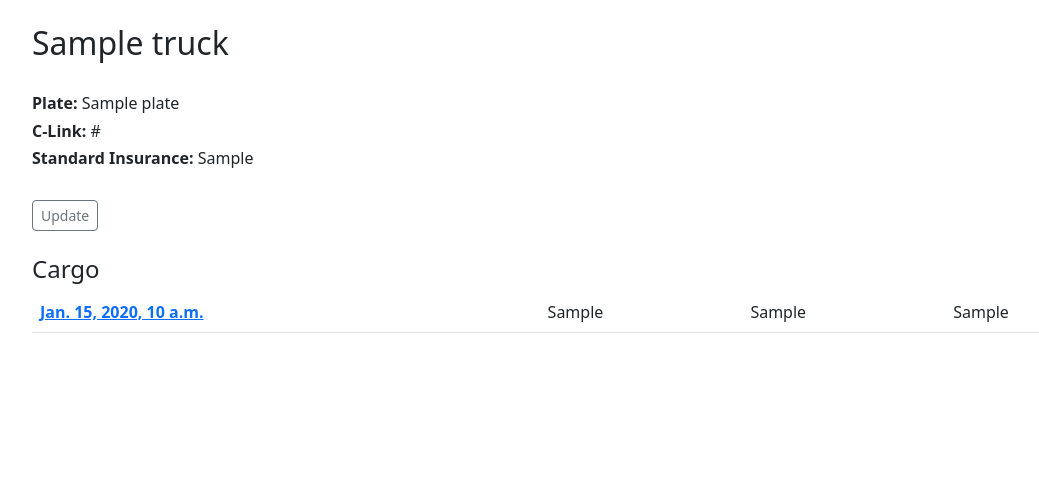
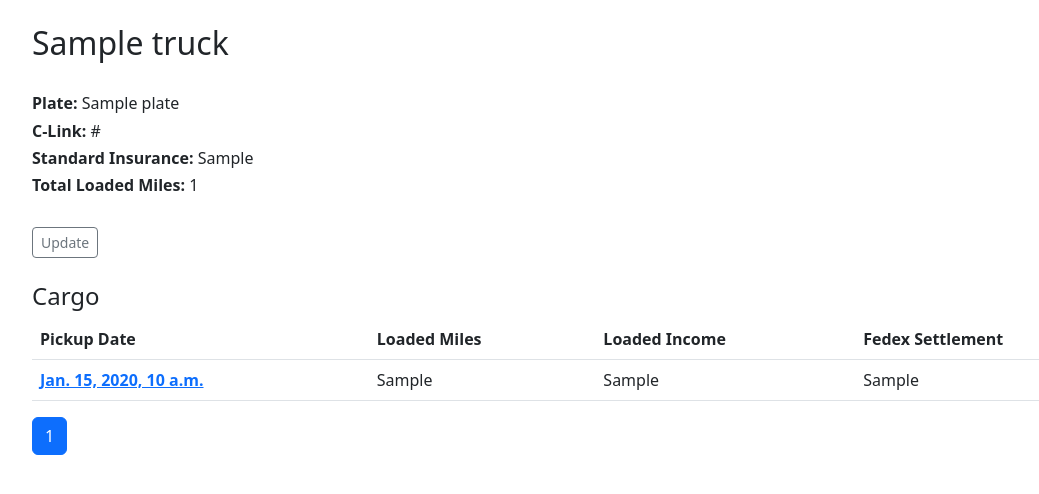
Before and after one commit to Nyepes/cargo_road_db, a Django app: template cargo_road/events/templates/detail/view_truck.html in a window 1280 px wide. Shown: the part 56-550 px from the top of the page, without its empty margins (50-1089 px from the left). Run offline with Django 4.2, Linux system fonts and the light colour scheme; the template is opened without the code that fills it: most values are stand-ins (such as "Sample title", 1, 10 or a date in 2020).

Commit message:
added total miles

```diff
--- a/cargo_road/events/models.py
+++ b/cargo_road/events/models.py
@@ -1,6 +1,6 @@
 from django.db import models
 from django.core.validators import MinValueValidator, MaxValueValidator
-
+from django.db.models import Sum
 # Class Truck with attributes
 # name: CR + id.  (ie. CR1)
 # plate: Liscnece plate
@@ -11,6 +11,9 @@ class Truck (models.Model):
 	plate = models.CharField(max_length=8,blank=True)
 	standard_c_link = models.DecimalField(decimal_places=2,max_digits=10,default=0,blank=True)
 	standard_insurance = models.DecimalField(decimal_places=2,max_digits=10,default=0,blank=True)
+	@property
+	def total_miles(self):
+		return Cargo.objects.filter(truck_id = self.id).aggregate(Sum('load_miles')).get('load_miles__sum', 0.00)
 	def __str__(self):
 		return self.name
 
--- a/cargo_road/events/templates/detail/view_truck.html
+++ b/cargo_road/events/templates/detail/view_truck.html
@@ -5,11 +5,20 @@
 <h6><b>Plate:</b> {{truck.plate}}</h6>
 <h6><b>C-Link:</b> {{truck.standard_c_link}}</h6>
 <h6><b>Standard Insurance: </b>{{truck.standard_insurance}}</h6>
+<h6><b>Total Loaded Miles: </b>{{truck.total_miles}}</h6>
 </br>
 <a href="{%url 'update_truck' truck.id%}" class="btn btn-outline-secondary btn-sm">Update</a>
 </br></br>
 <h4>Cargo</h4>
 <table class="table table-hover">
+  <thead>
+    <tr>
+      <th scope="col">Pickup Date</th>
+      <th scope="col">Loaded Miles</th>
+      <th scope="col">Loaded Income</th>
+      <th scope="col">Fedex Settlement</th>
+    </tr>
+  </thead>
     <tbody>
       {%for cargo in cargos%}
       <tr style="transform: rotate(0);">
@@ -27,9 +36,7 @@
       <li class="page-item"><a class="page-link" href="?page=1">&laquo</a></li>
       <li class="page-item"><a class="page-link" href="?page={{cargos.previous_page_number}}">{{cargos.previous_page_number}}</a></li>
       {%endif%}
-      {%if cargos.has_next and cargos.has_previous  %}
       <li class="page-item active"><a class="page-link" href="#">{{cargos.number}}</a></li>
-      {%endif%}
       {%if cargos.has_next %}
       <li class="page-item"><a class="page-link" href="?page={{cargos.next_page_number}}">{{cargos.next_page_number}}</a></li>
       <li class="page-item"><a class="page-link" href="?page={{cargos.num_pages}}">&raquo</a></li>
--- a/cargo_road/events/templates/lists/truck_list.html
+++ b/cargo_road/events/templates/lists/truck_list.html
@@ -9,12 +9,14 @@
       <tr>
         <th scope="col">Name</th>
         <th scope="col">Liscence Plate</th>
+        <th scope="col">Total Miles</th>
       </tr>
     </thead>
     {%for truck in trucks%}
     <tr style="transform: rotate(0);">
     <th scope="row"><a href="{%url 'detail_truck' truck.id%}" class="stretched-link">{{truck.name}}</a></th>
       <td>{{truck.plate}}</td>
+      <td>{{truck.total_miles}}</td>
     </tr>
     {%endfor%}
   </tbody>
--- a/cargo_road/events/templates/lists/view_cargo.html
+++ b/cargo_road/events/templates/lists/view_cargo.html
@@ -11,7 +11,6 @@
 		  <div class="card-body">
 		    <h5 class="card-title">{{cargo.truck}}</h5>
 		    <p class="card-text">{{cargo.pickup_date}}</p>
-		    <br>
 		    <p>
 				<strong>Fedex Settlement: </strong>{{cargo.fedex_settlement}}<br>
 				<strong>Driver Settlement: </strong> {{cargo.driver_settlement}}<br>
--- a/cargo_road/events/views.py
+++ b/cargo_road/events/views.py
@@ -66,6 +66,7 @@ def detail_truck(request, truck_id):
 	p = Paginator(Cargo.objects.filter(truck_id = truck_id).order_by('-pickup_date'),10)
 	page = request.GET.get('page')
 	cargo = p.get_page(page)
+
 	return render(request, 'detail/view_truck.html', {'truck':truck, 'cargos':cargo})
 def update_driver(request, driver_id):
 	driver = Driver.objects.get(pk=driver_id)
```
Also changed, not shown: cargo_road/events/templates/detail/driver.html (+6 -6 lines).
